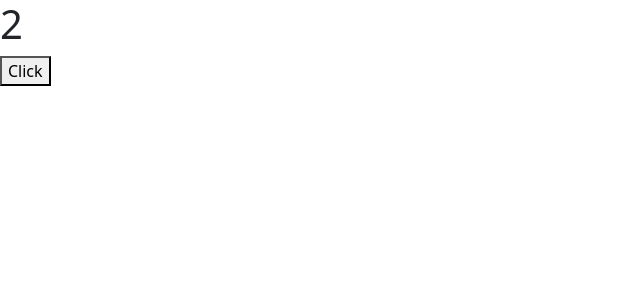
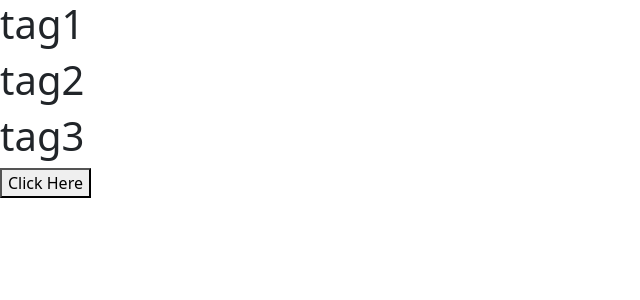
Before and after one commit to Heshani833/React-practice, a React (Vite) app: page / in a window 1280 px wide. Shown: the top 300 px of the page, without its empty margins (0-640 px from the left). Built offline with nearby package versions, Linux system fonts and the light colour scheme.

Commit message:
Adding New Array Elements

```diff
--- a/src/App.tsx
+++ b/src/App.tsx
@@ -2,41 +2,18 @@ import { useState } from "react";
 import ListGroup from "./components/ListGroup/ListGroup";
 
 function App() {
-  const [items, setItems] = useState(["colombo", "Kandy", "Galle"]);
-  const [foods, setFoods] = useState(["Pizza", "Rice", "Ice Cream"]);
-
-  const [person, setPerson] = useState({
-    name: {
-      firstName: "Heshani",
-      lastName: "Shehana",
-    },
-    addres: {
-      country: "Sri Lanka",
-      street: {
-        streetName: "Colombo Road",
-        number: 2,
-      },
-    },
-  });
-
-  const [isLoading, setIsLoading] = useState(false);
-  const handleChangeName = () => {
-    setPerson({
-      ...person,
-      addres: {
-        ...person.addres,
-        street: {
-          ...person.addres.street,
-          number: 19,
-        },
-      },
-    });
+  const [tags, setTags] = useState(["tag1", "tag2", "tag3"]);
+  const handleChangeTags = () => {
+    setTags([...tags, "tag4"]);
   };
 
   return (
     <>
-      <h1>{person.addres.street.number}</h1>
-      <button onClick={handleChangeName}>Click</button>
+      {tags.map((tag, index) => (
+        <h1 key={index}>{tag}</h1>
+      ))}
+
+      <button onClick={handleChangeTags}>Click Here</button>
     </>
   );
 }
```
